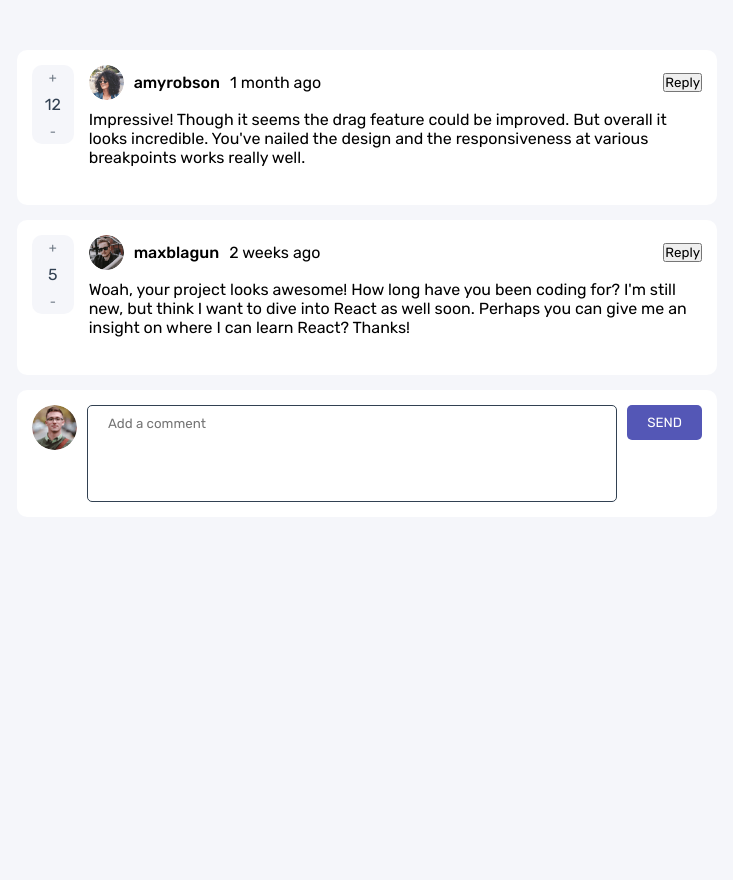
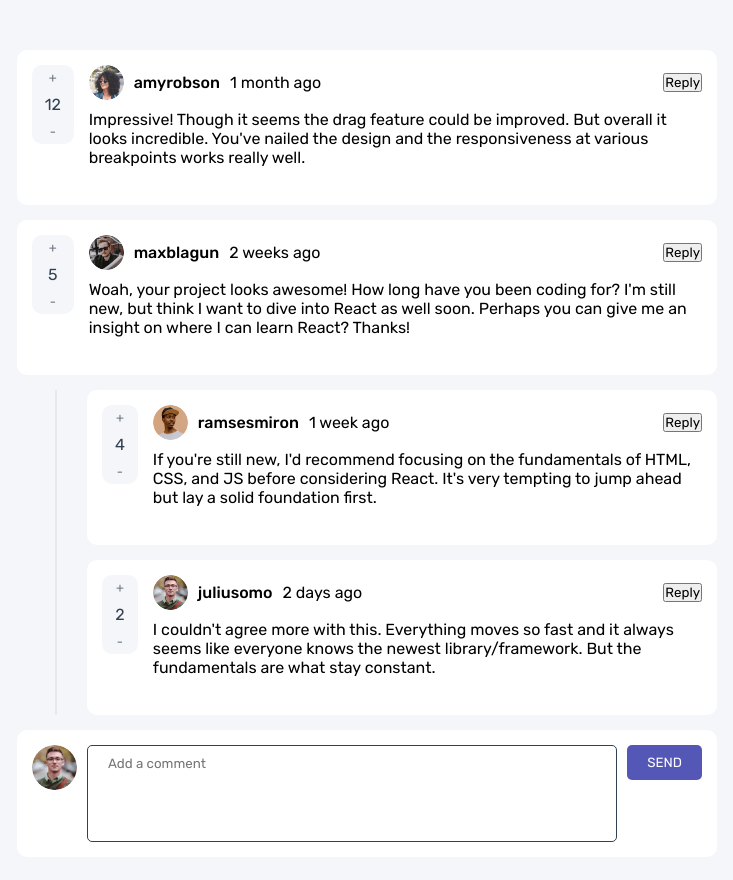
Before and after one commit to agfebrian/interactive-comment-section, a Vue app: page / in a window 1280 px wide. Shown: the top 880 px of the page, without its empty margins (273-1006 px from the left). Before the commit the page ends 800 px from the top, so only its background shows below. Built offline with nearby package versions, Linux system fonts and the light colour scheme.

Commit message:
implement ui replies comment

```diff
--- a/src/App.vue
+++ b/src/App.vue
@@ -14,9 +14,14 @@ onMounted(() => {
 
 <template>
   <main class="container">
-    <template v-for="(item, index) in dataJson.comments" :key="index">
+    <div v-for="(item, index) in dataJson.comments" :key="index">
       <AppCommentDesktopView :item="item" />
-    </template>
+      <div class="replies" v-if="item.replies.length">
+        <div v-for="reply in item.replies">
+          <AppCommentDesktopView :item="reply" />
+        </div>
+      </div>
+    </div>
 
     <AppUserComment
       :item="dataJson.currentUser"
@@ -28,6 +33,15 @@ onMounted(() => {
 
 <style scoped>
 @import "style.css";
+
+.replies {
+  padding: 0 0 0 30px;
+  margin: 15px 0 0 38px;
+  border-left: 2px solid hsl(211, 10%, 45%, 0.1);
+  display: flex;
+  flex-direction: column;
+  gap: 15px;
+}
 
 .container {
   width: 100%;
```
